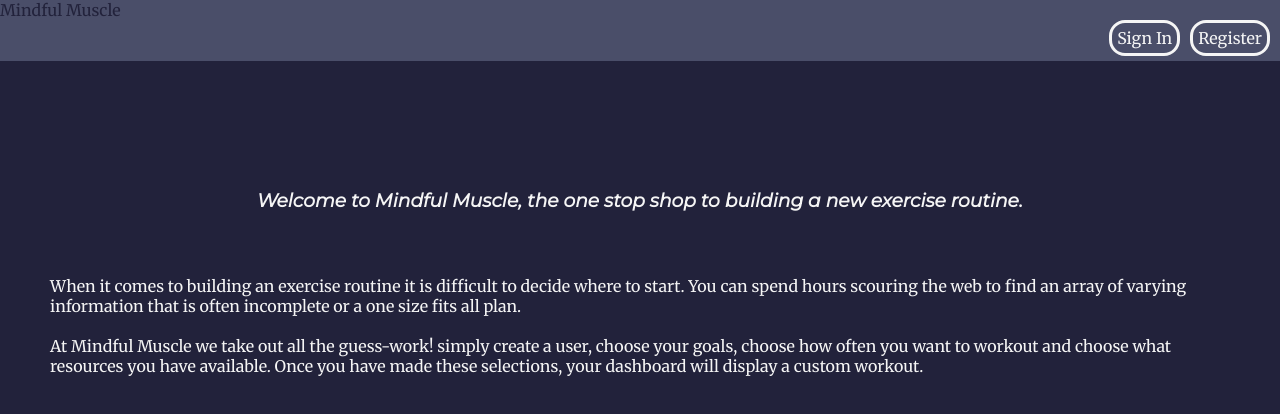
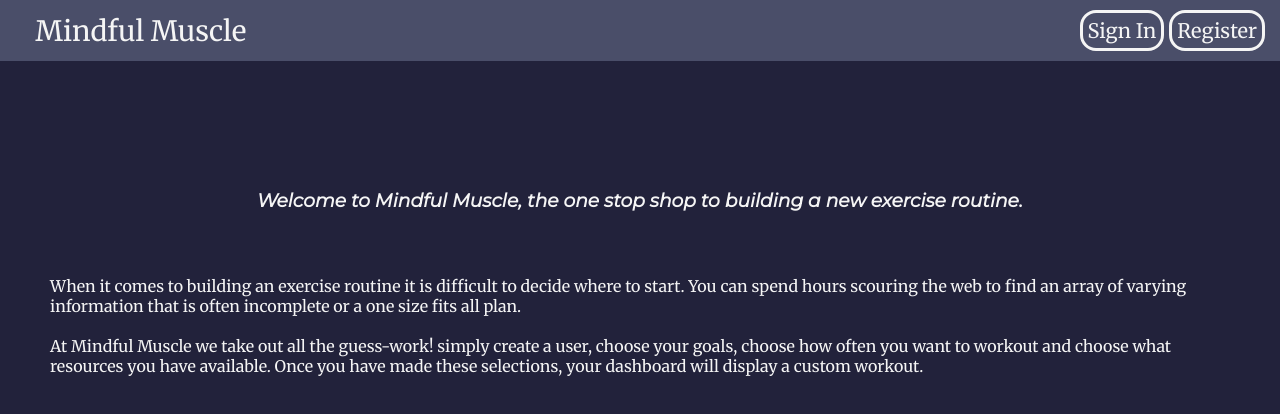
Before and after one commit to Mozmani/Mindful_Muscle_Client, a React (Create React App) app: page / in a window 1280 px wide. Shown: the top 414 px of the page. Built offline with nearby package versions, Linux system fonts and the light colour scheme; no server answers.

Commit message:
added header css media quires

```diff
--- a/src/Components/Header/Header.css
+++ b/src/Components/Header/Header.css
@@ -10,6 +10,13 @@ header h1, header h2{
 header{
   background-color: #4A4E69;
   margin:0;
+  padding: 10px;
+}
+
+nav.Header {
+  display: flex;
+  justify-content: space-between;
+  align-items: center;
 }
 
 div.Header__logged-in, div.Header__not-logged-in{
@@ -18,14 +25,19 @@ div.Header__logged-in, div.Header__not-logged-in{
 
 }
 
+
 div.Header__logged-in a, div.Header__not-logged-in a {
   color: whitesmoke;
   text-decoration: none;
-  margin-right: 10px;
-  margin-bottom: 5px;
+  margin-right: 5px;
   border: whitesmoke solid;
   padding: 5px;
   border-radius: 16px;
+  font-size: 10px;
+}
+
+div.Header__logged-in a:first-child{
+  margin-right: 0 10px;
 }
 
 div.Header__not-logged-in a:hover {
@@ -37,16 +49,56 @@ div.Header__logged-in a:hover {
 }
 
 div.home {
-  display: flex;
-  justify-content: flex-start;
-  align-content: center;
+
+  margin-left: 2%;
 }
 a.header-a{
   color: whitesmoke;
   text-decoration: none;
+  font-size: 16px;
 
 }
 
 a.header-a:hover{
   color:#22223B;
 }
+
+@media only screen and (min-width: 325px){
+
+  div.Header__logged-in a, div.Header__not-logged-in a {
+    font-size: 12px;
+  }
+
+  a.header-a{
+    font-size: 18px;
+  }
+
+}
+
+@media only screen and (min-width: 425px){
+
+  div.Header__logged-in a, div.Header__not-logged-in a {
+    font-size: 16px;
+  }
+
+  a.header-a{
+    font-size: 22px;
+  }
+
+}
+
+@media only screen and (min-width: 601px){
+
+  div.Header__logged-in a, div.Header__not-logged-in a {
+    font-size: 20px;
+  }
+
+  a.header-a{
+    font-size: 28px;
+  }
+
+  div.Header__logged-in a:first-child{
+    margin-right: 5%;
+  }
+
+}
--- a/src/Components/Header/Header.js
+++ b/src/Components/Header/Header.js
@@ -17,7 +17,7 @@ class Header extends Component {
     const exerciseAddress = `/dashboard/${this.context.currentUser}`;
     return (
       <div className="Header__logged-in">
-        <Link to={exerciseAddress}>My Exercises</Link>
+        <Link to={exerciseAddress}>Exercises</Link>
         <Link onClick={this.handleLogoutClick} to="/">
           Logout
         </Link>
```
